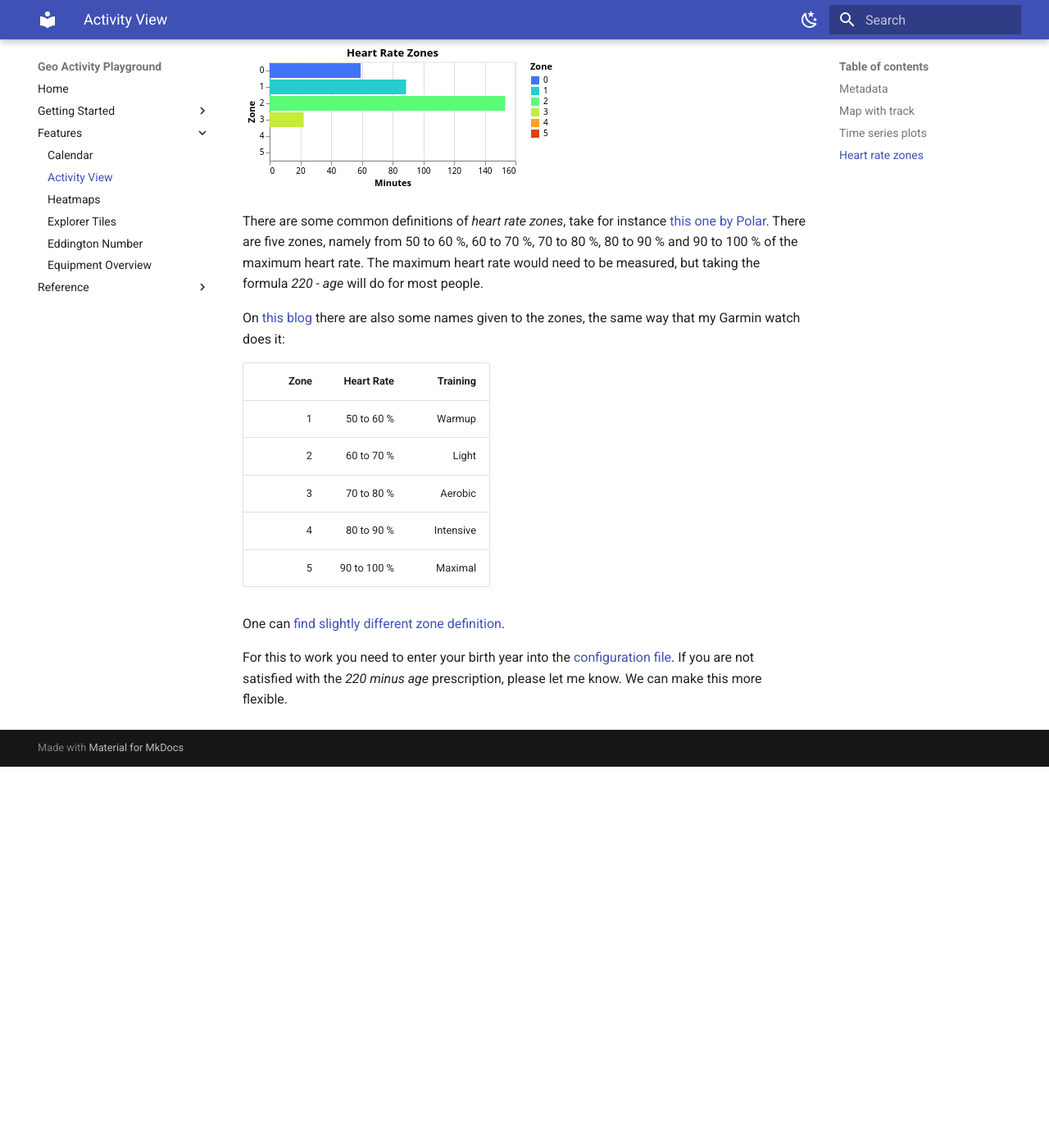
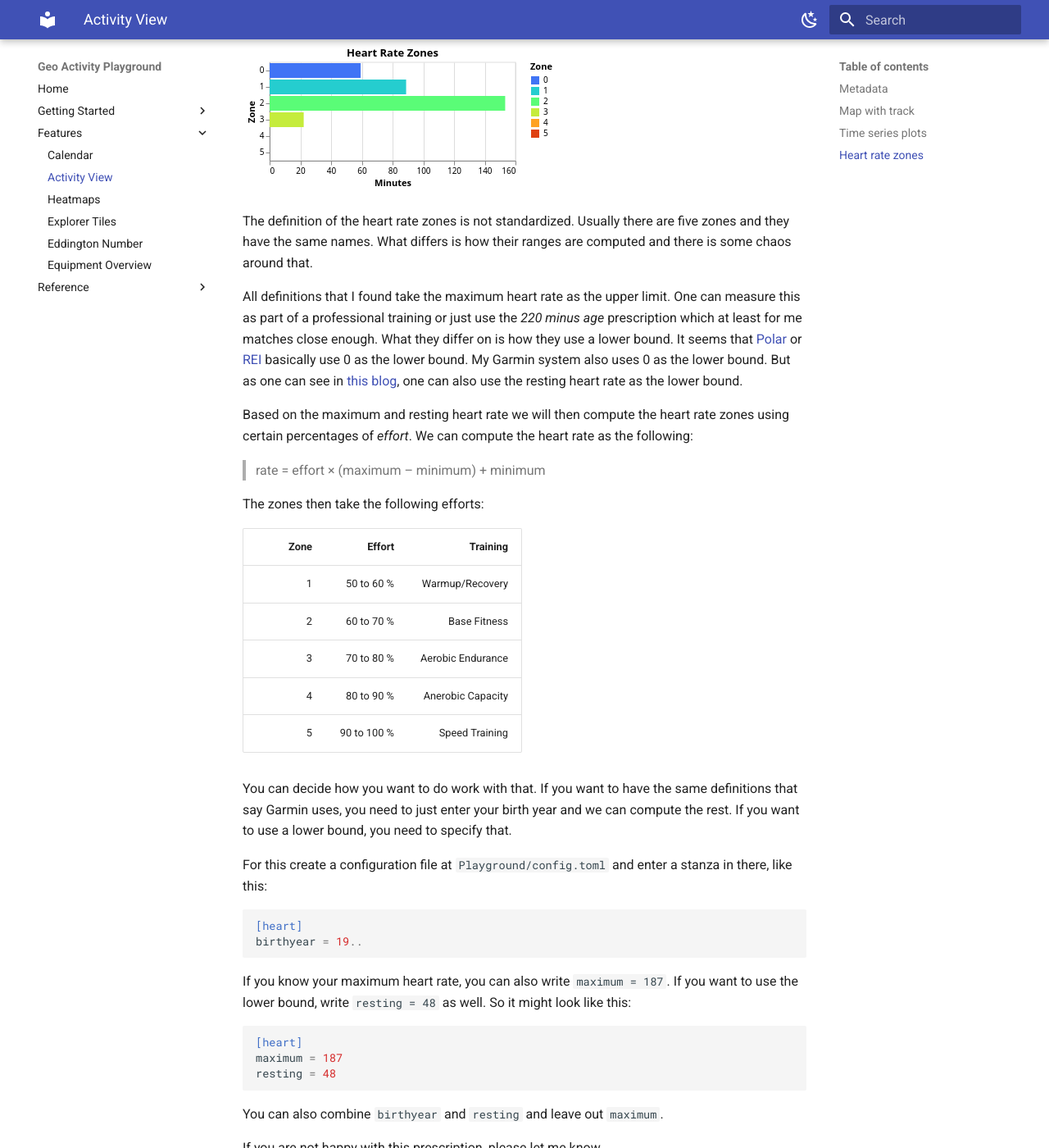
Before and after one commit to martin-ueding/geo-activity-playground, an MkDocs documentation site: the page built from docs/features/activity-view.md, in a window 1280 px wide and 1400 px high, scrolled down 3727 px. Shown: the whole window at 82% size. Built offline with MkDocs 1.6.1 and Material for MkDocs 9.7.7, drawn with Linux system fonts in a browser that asks for light colours; before the commit the page ends 4662 px from its top, so only the background shows below that; some of the changed text lies outside the part shown.

Commit message:
Document heart rate zones

````diff
--- a/docs/features/activity-view.md
+++ b/docs/features/activity-view.md
@@ -40,18 +40,41 @@ More interesting regarding the heart rate are the zones which one has spent time
 
 ![](activity-heartzone.png)
 
-There are some common definitions of _heart rate zones_, take for instance [this one by Polar](https://www.polar.com/blog/running-heart-rate-zones-basics/). There are five zones, namely from 50 to 60 %, 60 to 70 %, 70 to 80 %, 80 to 90 % and 90 to 100 % of the maximum heart rate. The maximum heart rate would need to be measured, but taking the formula _220 - age_ will do for most people.
+The definition of the heart rate zones is not standardized. Usually there are five zones and they have the same names. What differs is how their ranges are computed and there is some chaos around that.
 
-On [this blog](https://theathleteblog.com/heart-rate-zones/) there are also some names given to the zones, the same way that my Garmin watch does it:
+All definitions that I found take the maximum heart rate as the upper limit. One can measure this as part of a professional training or just use the _220 minus age_ prescription which at least for me matches close enough. What they differ on is how they use a lower bound. It seems that [Polar](https://www.polar.com/blog/running-heart-rate-zones-basics/) or [REI](https://www.rei.com/learn/expert-advice/how-to-train-with-a-heart-rate-monitor.html) basically use 0 as the lower bound. My Garmin system also uses 0 as the lower bound. But as one can see in [this blog](https://theathleteblog.com/heart-rate-zones/), one can also use the resting heart rate as the lower bound.
 
-Zone | Heart Rate | Training
+Based on the maximum and resting heart rate we will then compute the heart rate zones using certain percentages of _effort_. We can compute the heart rate as the following:
+
+> rate = effort × (maximum – minimum) + minimum
+
+The zones then take the following efforts:
+
+Zone | Effort | Training
 ---: | ---: | ---:
-1 | 50 to 60 % | Warmup
-2 | 60 to 70 % | Light
-3 | 70 to 80 % | Aerobic
-4 | 80 to 90 % | Intensive
-5 | 90 to 100 % | Maximal
+1 | 50 to 60 % | Warmup/Recovery
+2 | 60 to 70 % | Base Fitness
+3 | 70 to 80 % | Aerobic Endurance
+4 | 80 to 90 % | Anerobic Capacity
+5 | 90 to 100 % | Speed Training
 
-One can [find slightly different zone definition](https://www.rei.com/learn/expert-advice/how-to-train-with-a-heart-rate-monitor.html).
+You can decide how you want to do work with that. If you want to have the same definitions that say Garmin uses, you need to just enter your birth year and we can compute the rest. If you want to use a lower bound, you need to specify that.
 
-For this to work you need to enter your birth year into the [configuration file](../getting-started/config-file.md). If you are not satisfied with the _220 minus age_ prescription, please let me know. We can make this more flexible.
+For this create a configuration file at `Playground/config.toml` and enter a stanza in there, like this:
+
+```toml
+[heart]
+birthyear = 19..
+```
+
+If you know your maximum heart rate, you can also write `maximum = 187`. If you want to use the lower bound, write `resting = 48` as well. So it might look like this:
+
+```toml
+[heart]
+maximum = 187
+resting = 48
+```
+
+You can also combine `birthyear` and `resting` and leave out `maximum`.
+
+If you are not happy with this prescription, please let me know.
--- a/mkdocs.yml
+++ b/mkdocs.yml
@@ -27,7 +27,6 @@ nav:
       - getting-started/using-activity-files.md
       - getting-started/using-strava-api.md
       - getting-started/starting-the-webserver.md
-      - getting-started/config-file.md
   - Features:
       - features/calendar.md
       - features/activity-view.md
````
Also changed, not shown: docs/getting-started/config-file.md (deleted, +0 -20 lines), 1 other file.
